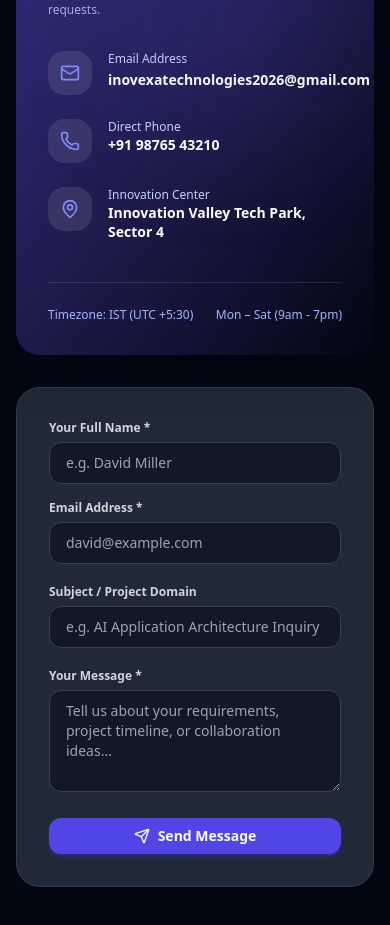
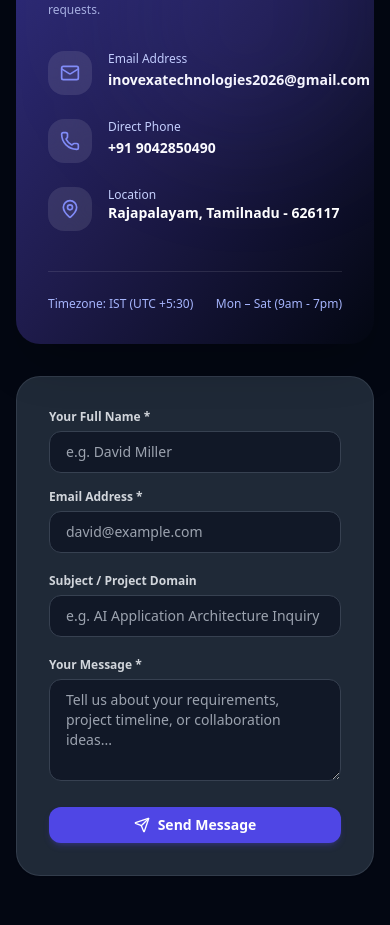
Before and after one commit to TeamPortia/Team_Portia, a React (Create React App) app: page / in a window 390 px wide. Shown: the part 9380-10305 px from the top of the page. Built offline with nearby package versions, Linux system fonts and the light colour scheme; no server answers; the database is empty.

Commit message:
Update contact page details: email, phone, and Rajapalayam location

```diff
--- a/src/components/home/ContactSection.jsx
+++ b/src/components/home/ContactSection.jsx
@@ -86,9 +86,12 @@ export const ContactSection = () => {
                 </div>
                 <div>
                   <p className="text-xs text-indigo-200">Direct Phone</p>
-                  <p className="text-sm font-semibold text-white">
-                    {teamSettings?.contactPhone || "+91 98765 43210"}
-                  </p>
+                  <a
+                    href={`tel:${teamSettings?.contactPhone || "+91 9042850490"}`}
+                    className="text-sm font-semibold text-white hover:text-indigo-300 transition"
+                  >
+                    {teamSettings?.contactPhone || "+91 9042850490"}
+                  </a>
                 </div>
               </div>
 
@@ -97,9 +100,9 @@ export const ContactSection = () => {
                   <MapPin className="w-5 h-5" />
                 </div>
                 <div>
-                  <p className="text-xs text-indigo-200">Innovation Center</p>
+                  <p className="text-xs text-indigo-200">Location</p>
                   <p className="text-sm font-semibold text-white leading-snug">
-                    {teamSettings?.address || "Innovation Valley Tech Park, Sector 4"}
+                    {teamSettings?.address || "Rajapalayam, Tamilnadu - 626117"}
                   </p>
                 </div>
               </div>
--- a/src/contexts/DataContext.js
+++ b/src/contexts/DataContext.js
@@ -82,6 +82,14 @@ export const DataProvider = ({ children }) => {
               docData.contactEmail && docData.contactEmail !== "contact@teamportfolio.dev"
                 ? docData.contactEmail
                 : "inovexatechnologies2026@gmail.com",
+            contactPhone:
+              docData.contactPhone && docData.contactPhone !== "+91 98765 43210"
+                ? docData.contactPhone
+                : "+91 9042850490",
+            address:
+              docData.address && docData.address !== "Innovation Valley Tech Park, Sector 4"
+                ? docData.address
+                : "Rajapalayam, Tamilnadu - 626117",
             tagline: docData.tagline || "Your Vision, Our Technology.",
           }));
         }
--- a/src/services/mockData.js
+++ b/src/services/mockData.js
@@ -11,8 +11,8 @@ export const initialTeamSettings = {
   description: "We are an innovative technology enterprise dedicated to building scalable mobile apps, high-performance web systems, and smart IoT solutions.",
   mission: "To turn your vision into groundbreaking reality through innovative software, connected hardware, and scalable technology solutions.",
   contactEmail: "inovexatechnologies2026@gmail.com",
-  contactPhone: "+91 98765 43210",
-  address: "Innovation Valley Tech Park, Sector 4",
+  contactPhone: "+91 9042850490",
+  address: "Rajapalayam, Tamilnadu - 626117",
   socialLinks: {
     github: "https://github.com/TeamPortia",
     linkedin: "https://linkedin.com",
```
